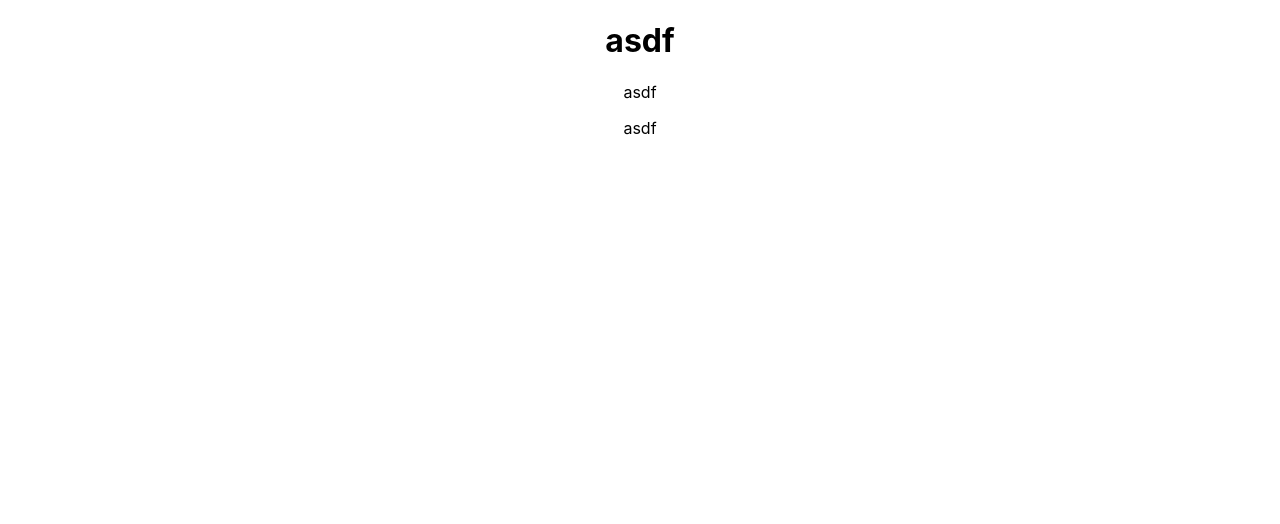
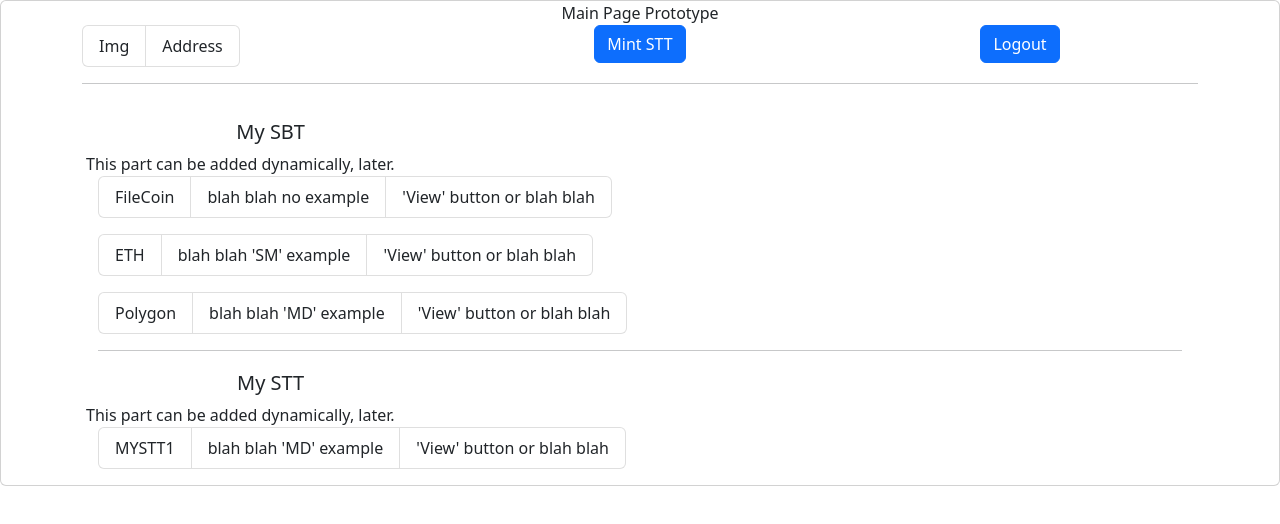
Before and after one commit to Unchain-ETHSeoul/ETH-Seoul--SoulTag, a React (Create React App) app in the folder dapp/: page / in a window 1280 px wide. Shown: the top 524 px of the page. Built offline with nearby package versions, Linux system fonts and the light colour scheme.

Commit message:
main page(prototype)

```diff
--- a/dapp/package.json
+++ b/dapp/package.json
@@ -6,10 +6,13 @@
     "@testing-library/jest-dom": "^5.16.5",
     "@testing-library/react": "^13.3.0",
     "@testing-library/user-event": "^13.5.0",
+    "bootstrap": "^5.2.0",
     "react": "^18.2.0",
+    "react-bootstrap": "^2.5.0",
     "react-dom": "^18.2.0",
     "react-router-dom": "^6.3.0",
     "react-scripts": "5.0.1",
+    "styled-components": "^5.3.5",
     "web-vitals": "^2.1.4"
   },
   "scripts": {
--- a/dapp/src/App.js
+++ b/dapp/src/App.js
@@ -4,7 +4,9 @@ import './App.css';
 import { BrowserRouter, Route, Routes } from "react-router-dom";
 
 import MainPage from './pages/MainPage';
-import TestPage from './pages/TestPage';
+import TestPage from './pages/TestPage'
+
+import 'bootstrap/dist/css/bootstrap.min.css';;
 
 function App() {
   return (
--- /dev/null
+++ b/dapp/src/components/Elements/ColoredHR.js
@@ -0,0 +1,11 @@
+const ColoredHR = ({ color }) => (
+    <hr
+        style={{
+            color: color,
+            backgroundColor: color,
+            height: 5
+        }}
+    />
+);
+
+export default ColoredHR
--- a/dapp/src/components/Main/index.js
+++ b/dapp/src/components/Main/index.js
@@ -1,11 +1,83 @@
 import React, { useState, useEffect, useRef, useCallback } from 'react';
+
+import * as S from './style';
+
+import Card from 'react-bootstrap/Card';
+import ListGroup from 'react-bootstrap/ListGroup';
+import Button from 'react-bootstrap/Button';
+
+import Container from 'react-bootstrap/Container';
+import Row from 'react-bootstrap/Row';
+import Col from 'react-bootstrap/Col';
+import Stack from 'react-bootstrap/Stack';
+
+import ColoredHR from '../Elements/ColoredHR';
 
 const Main = () => {
     return(
-        <>
-            <h1>asdf</h1>
-            <p>asdf</p>
-        </>
+        <S.Container>
+            <Card>
+                <div>Main Page Prototype</div>
+                <Container>
+                    <Row>
+                        <Col><ListGroup horizontal>
+                                <ListGroup.Item>Img</ListGroup.Item>
+                                <ListGroup.Item><Col ></Col>Address</ListGroup.Item>
+                        </ListGroup></Col>
+                        <Col><Button href="https://getbootstrap.com/docs/4.0/components/breadcrumb/">Mint STT</Button></Col>
+                        <Col><Button href="https://getbootstrap.com/docs/4.0/components/breadcrumb/">Logout</Button></Col>
+                    </Row>
+
+                    <ColoredHR></ColoredHR>
+
+                    <Row>
+                        <Col>
+                            <Card.Body>
+                                <Row>
+                                    <Col><Card.Title>My SBT</Card.Title></Col><Col></Col><Col></Col>
+                                </Row>
+                                <Row>This part can be added dynamically, later.
+                                    <Stack gap={3}>
+                                        <ListGroup horizontal>
+                                            <ListGroup.Item>FileCoin</ListGroup.Item>
+                                            <ListGroup.Item>blah blah no example</ListGroup.Item>
+                                            <ListGroup.Item>'View' button or blah blah</ListGroup.Item>
+                                        </ListGroup>
+
+                                        <ListGroup horizontal = 'sm'>
+                                            <ListGroup.Item>ETH</ListGroup.Item>
+                                            <ListGroup.Item>blah blah 'SM' example</ListGroup.Item>
+                                            <ListGroup.Item>'View' button or blah blah</ListGroup.Item>
+                                        </ListGroup>
+
+                                        <ListGroup horizontal = 'md'>
+                                            <ListGroup.Item>Polygon</ListGroup.Item>
+                                            <ListGroup.Item>blah blah 'MD' example</ListGroup.Item>
+                                            <ListGroup.Item>'View' button or blah blah</ListGroup.Item>
+                                        </ListGroup>
+                                    </Stack>
+                                </Row>
+
+                                <ColoredHR></ColoredHR>
+
+                                <Row>
+                                    <Col><Card.Title>My STT</Card.Title></Col><Col></Col><Col></Col>
+                                </Row>
+                                <Row>This part can be added dynamically, later.
+                                    <Stack gap={3}>
+                                        <ListGroup horizontal = 'md'>
+                                            <ListGroup.Item>MYSTT1</ListGroup.Item>
+                                            <ListGroup.Item>blah blah 'MD' example</ListGroup.Item>
+                                            <ListGroup.Item>'View' button or blah blah</ListGroup.Item>
+                                        </ListGroup>
+                                    </Stack>
+                                </Row>
+                            </Card.Body>
+                        </Col>
+                    </Row>
+                </Container>
+            </Card>
+        </S.Container>
     )
 }
 export default Main;
--- /dev/null
+++ b/dapp/src/components/Main/style.js
@@ -0,0 +1,17 @@
+import styled from "styled-components";
+
+export const Container = styled.div`
+    display: block;
+    height: 500px;
+    align-items: center;
+    flex-direction: row;
+    justify-content: center;
+`
+
+export const Row = styled.div`
+    float: left;
+`
+
+export const Column_Center = styled.div`
+    vertical-align: middle;
+`
--- a/dapp/src/pages/MainPage.js
+++ b/dapp/src/pages/MainPage.js
@@ -6,7 +6,6 @@ const MainPage = () => {
     return(
         <div>
             <Main/>
-            <div>asdf</div>
         </div>
     );
 }
```
Also changed, not shown: 1 other file (tests, documents, lock files or other folders).
